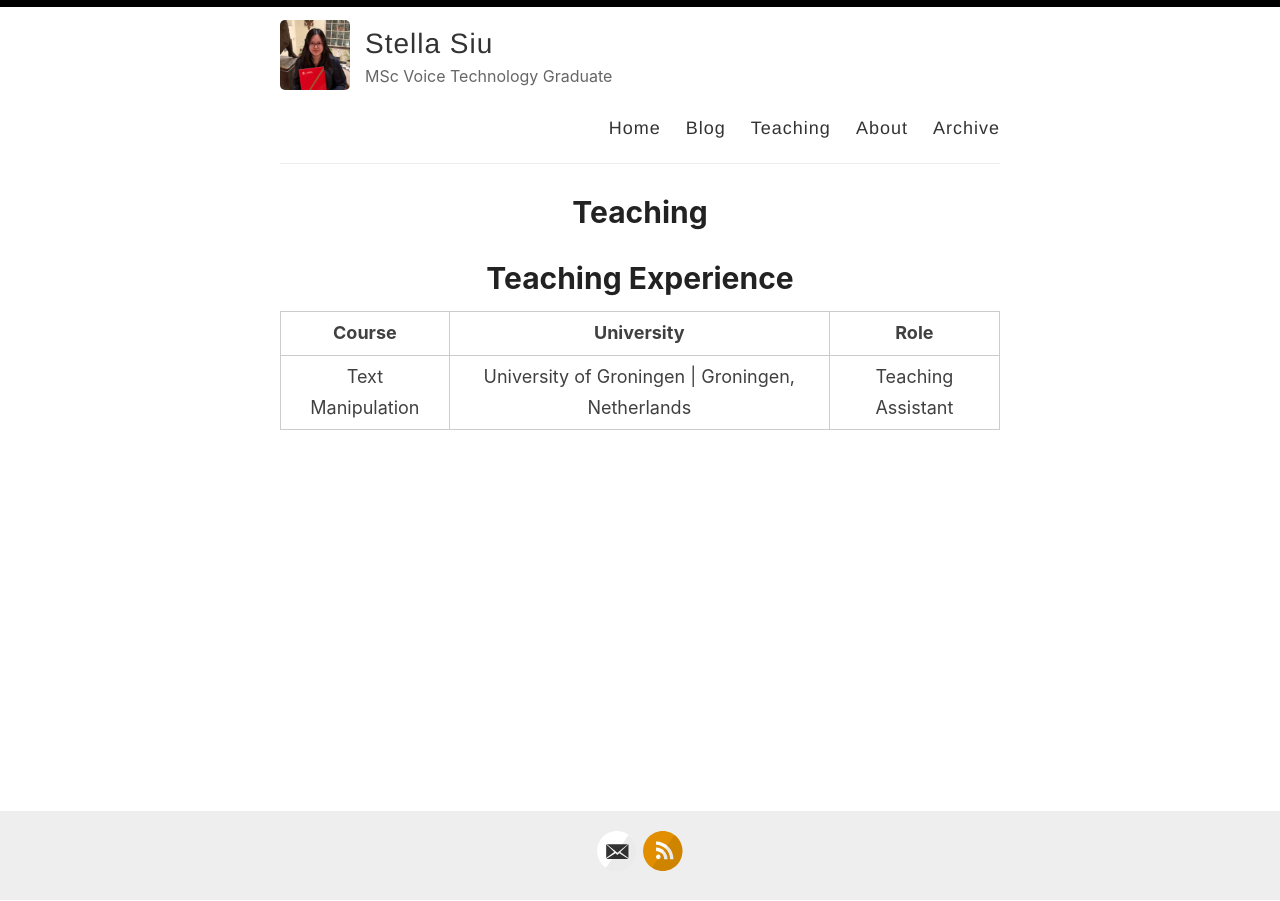
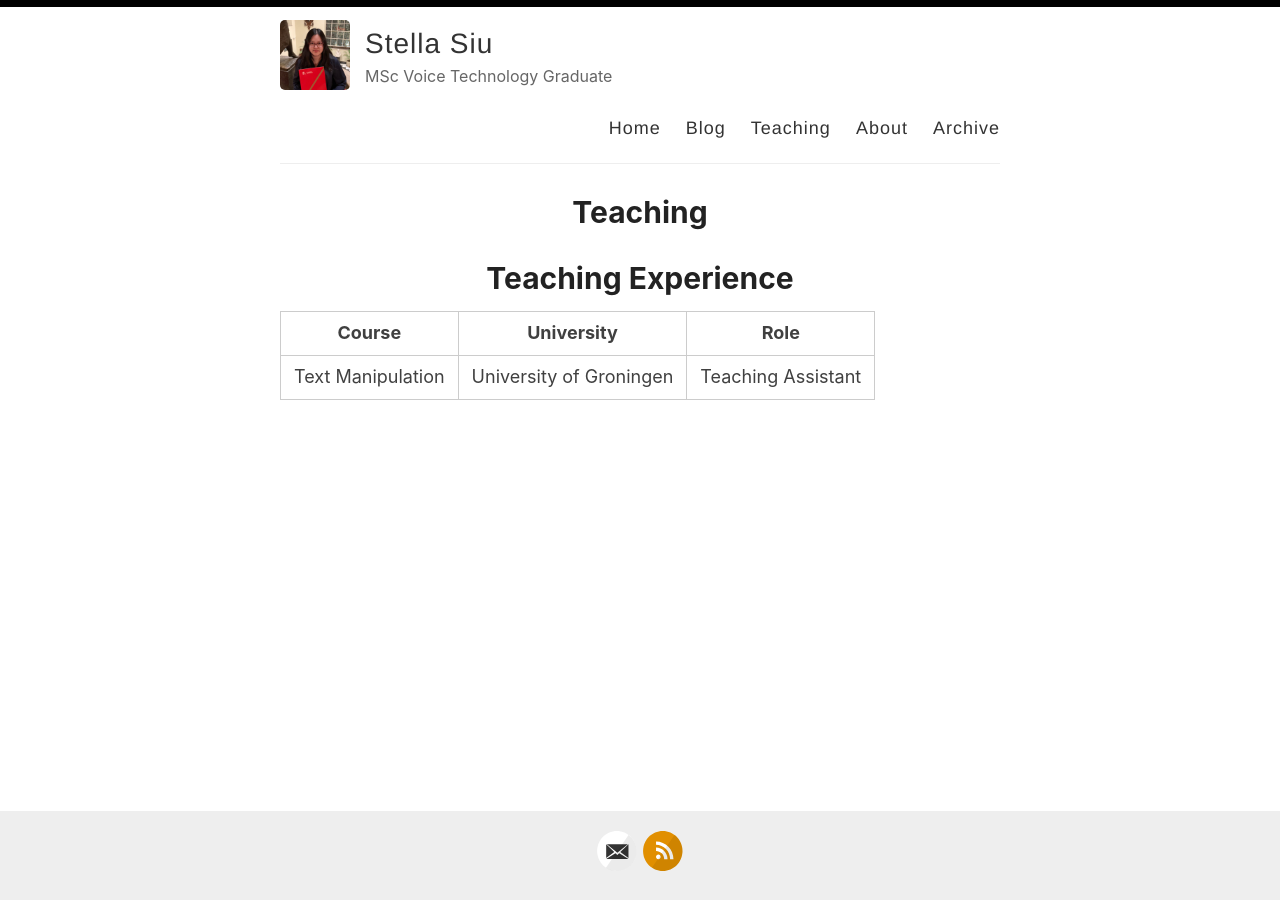
Before and after one commit to stellasiu/stellasiu.github.io, a Jekyll site: the page built from _pages/teaching.md, in a window 1280 px wide. Built offline with Jekyll 4.4.1, drawn with Linux system fonts in a browser that asks for light colours.

Commit message:
Update teaching.md

```diff
--- a/_pages/teaching.md
+++ b/_pages/teaching.md
@@ -6,6 +6,6 @@ permalink: /teaching/
 
 # Teaching Experience
 
-| Course                 | University                                                               |  Role              |
-| :--------------------: |:------------------------------------------------------------------------:| :-----------------:|
-| Text Manipulation      | University of Groningen                 \| Groningen, Netherlands        | Teaching Assistant |
+| Course                 | University                                    |  Role              |
+| :--------------------: |:---------------------------------------------:| :-----------------:|
+| Text Manipulation      | University of Groningen                       | Teaching Assistant |
```
